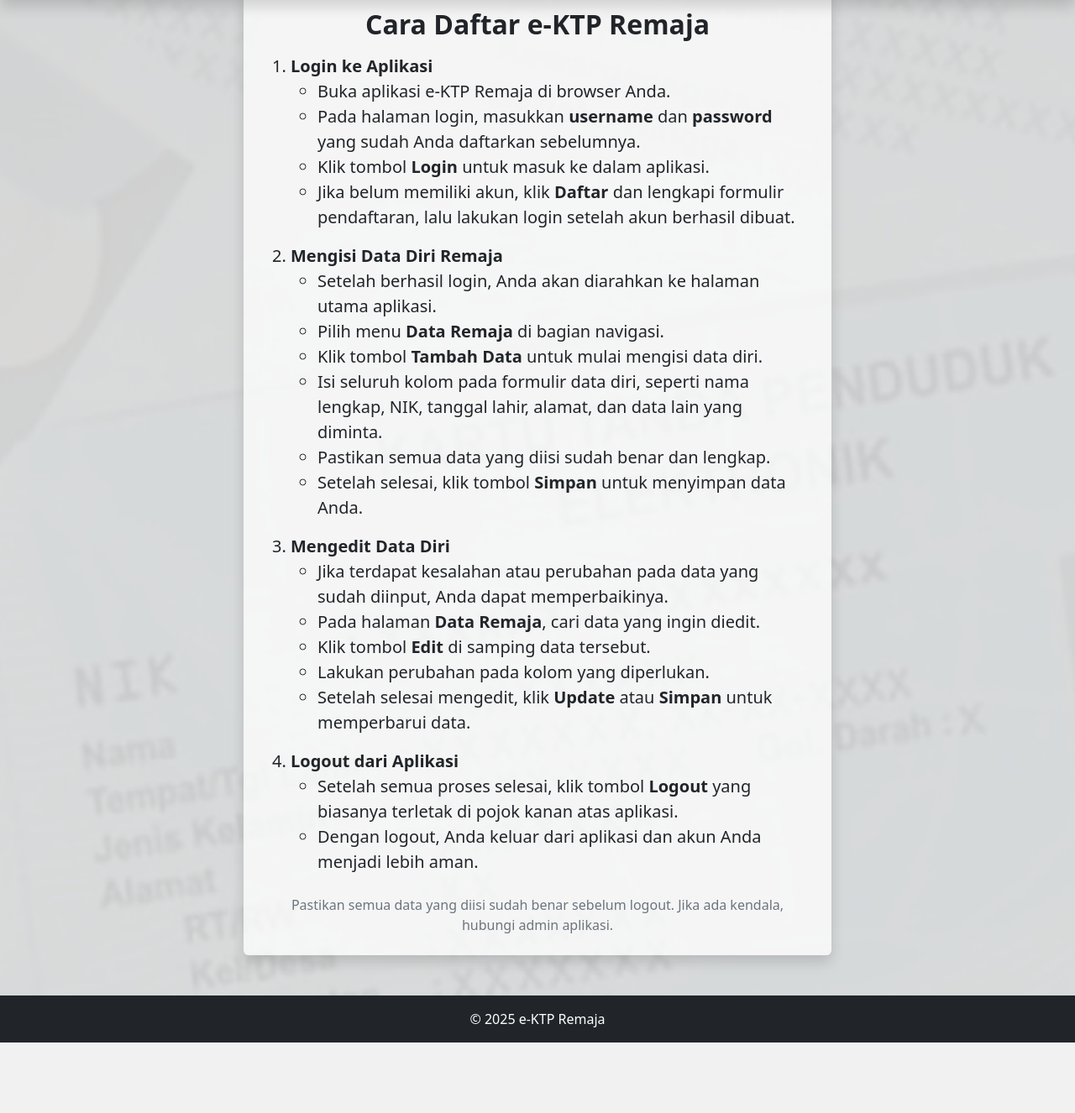
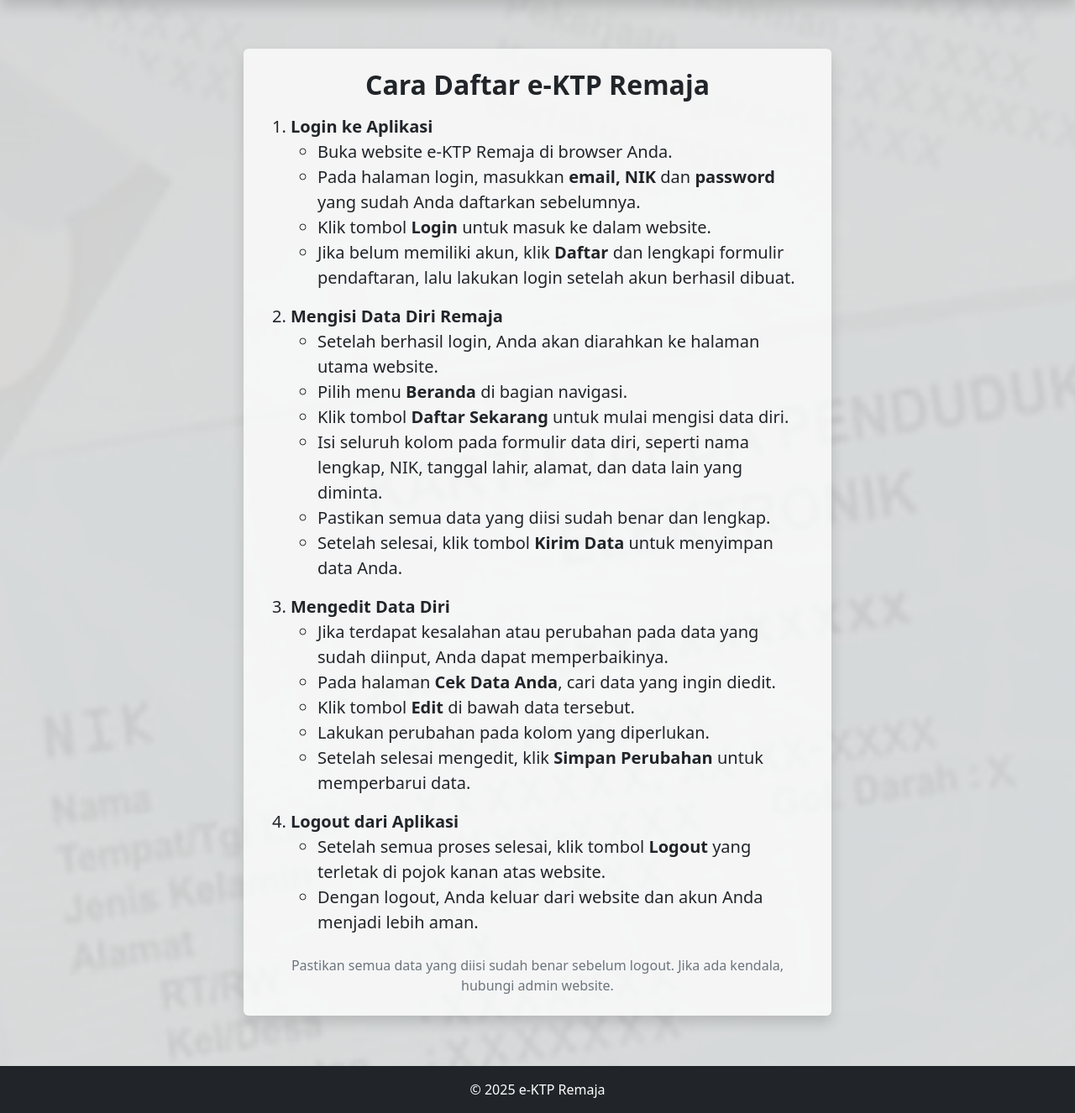
Before and after one commit to maul-PG/ktp, a PHP site: page /cara_daftar.php in a window 1280 px wide. Shown: the part 62-1388 px from the top of the page at 84% size. Before the commit the page ends 1304 px from the top, so only its background shows below. Run offline with PHP 8.4, Linux system fonts and the light colour scheme.

Commit message:
sudah final insyallah

```diff
--- a/cara_daftar.php
+++ b/cara_daftar.php
@@ -32,50 +32,50 @@
     </nav>
 
 <!-- Hero Section dan cara daftar-->
-<section class="text-center py-5 min-vh-100 d-flex flex-column align-items-center justify-content-center"
-  style="background-image: url('img/ktp-hm.png'); background-repeat: no-repeat; background-size: cover; background-position: center; padding-top: 120px;">
+<section class="text-center min-vh-100 d-flex flex-column align-items-center justify-content-center"
+  style="background-image: url('img/ktp-hm.png'); background-repeat: no-repeat; background-size: cover; background-position: center; padding-top: 120px; padding-bottom: 60px;">
     <div class="bg-white bg-opacity-75 rounded p-4 shadow" style="max-width: 700px;">
         <h1 class="fw-bold mb-3" style="font-size:2rem;">Cara Daftar e-KTP Remaja</h1>
         <ol class="text-start fs-5">
             <li>
                 <b>Login ke Aplikasi</b><br>
                 <ul>
-                    <li>Buka aplikasi e-KTP Remaja di browser Anda.</li>
-                    <li>Pada halaman login, masukkan <b>username</b> dan <b>password</b> yang sudah Anda daftarkan sebelumnya.</li>
-                    <li>Klik tombol <b>Login</b> untuk masuk ke dalam aplikasi.</li>
+                    <li>Buka website e-KTP Remaja di browser Anda.</li>
+                    <li>Pada halaman login, masukkan <b>email</b><b>, NIK</b> dan <b>password</b> yang sudah Anda daftarkan sebelumnya.</li>
+                    <li>Klik tombol <b>Login</b> untuk masuk ke dalam website.</li>
                     <li>Jika belum memiliki akun, klik <b>Daftar</b> dan lengkapi formulir pendaftaran, lalu lakukan login setelah akun berhasil dibuat.</li>
                 </ul>
             </li>
             <li class="mt-3">
                 <b>Mengisi Data Diri Remaja</b><br>
                 <ul>
-                    <li>Setelah berhasil login, Anda akan diarahkan ke halaman utama aplikasi.</li>
-                    <li>Pilih menu <b>Data Remaja</b> di bagian navigasi.</li>
-                    <li>Klik tombol <b>Tambah Data</b> untuk mulai mengisi data diri.</li>
+                    <li>Setelah berhasil login, Anda akan diarahkan ke halaman utama website.</li>
+                    <li>Pilih menu <b>Beranda</b> di bagian navigasi.</li>
+                    <li>Klik tombol <b>Daftar Sekarang</b> untuk mulai mengisi data diri.</li>
                     <li>Isi seluruh kolom pada formulir data diri, seperti nama lengkap, NIK, tanggal lahir, alamat, dan data lain yang diminta.</li>
                     <li>Pastikan semua data yang diisi sudah benar dan lengkap.</li>
-                    <li>Setelah selesai, klik tombol <b>Simpan</b> untuk menyimpan data Anda.</li>
+                    <li>Setelah selesai, klik tombol <b>Kirim Data</b> untuk menyimpan data Anda.</li>
                 </ul>
             </li>
             <li class="mt-3">
                 <b>Mengedit Data Diri</b><br>
                 <ul>
                     <li>Jika terdapat kesalahan atau perubahan pada data yang sudah diinput, Anda dapat memperbaikinya.</li>
-                    <li>Pada halaman <b>Data Remaja</b>, cari data yang ingin diedit.</li>
-                    <li>Klik tombol <b>Edit</b> di samping data tersebut.</li>
+                    <li>Pada halaman <b>Cek Data Anda</b>, cari data yang ingin diedit.</li>
+                    <li>Klik tombol <b>Edit</b> di bawah data tersebut.</li>
                     <li>Lakukan perubahan pada kolom yang diperlukan.</li>
-                    <li>Setelah selesai mengedit, klik <b>Update</b> atau <b>Simpan</b> untuk memperbarui data.</li>
+                    <li>Setelah selesai mengedit, klik <b>Simpan Perubahan</b> untuk memperbarui data.</li>
                 </ul>
             </li>
             <li class="mt-3">
                 <b>Logout dari Aplikasi</b><br>
                 <ul>
-                    <li>Setelah semua proses selesai, klik tombol <b>Logout</b> yang biasanya terletak di pojok kanan atas aplikasi.</li>
-                    <li>Dengan logout, Anda keluar dari aplikasi dan akun Anda menjadi lebih aman.</li>
+                    <li>Setelah semua proses selesai, klik tombol <b>Logout</b> yang terletak di pojok kanan atas website.</li>
+                    <li>Dengan logout, Anda keluar dari website dan akun Anda menjadi lebih aman.</li>
                 </ul>
             </li>
         </ol>
-        <p class="mt-4 mb-0 text-secondary">Pastikan semua data yang diisi sudah benar sebelum logout. Jika ada kendala, hubungi admin aplikasi.</p>
+        <p class="mt-4 mb-0 text-secondary">Pastikan semua data yang diisi sudah benar sebelum logout. Jika ada kendala, hubungi admin website.</p>
     </div>
 </section>
 
--- a/cekDataAnda.php
+++ b/cekDataAnda.php
@@ -12,6 +12,8 @@
     exit;
 }
 ?>
+
+<!--form cek data anda-->
 
 <!DOCTYPE html>
 <html lang="en">
--- a/daftar_diri.php
+++ b/daftar_diri.php
@@ -29,6 +29,8 @@
     }
 }
 ?>
+
+<!-- Formulir Pendataan KTP Remaja -->
 
 <!DOCTYPE html>
 <html lang="en">
--- a/register.php
+++ b/register.php
@@ -1,5 +1,8 @@
 <?php
 include "koneksi.php";
+
+//tempat koneksi ke database
+// Cek apakah form registrasi sudah disubmit
 
 if ($_SERVER["REQUEST_METHOD"] == "POST") {
     $email = $_POST['email'];
@@ -20,6 +23,7 @@
 }
 ?>
 
+<!-- HTML untuk halaman registrasi -->
 
 <!DOCTYPE html>
 <html lang="en">
--- a/tentang.php
+++ b/tentang.php
@@ -75,14 +75,14 @@
             <li><strong>Email:</strong> info@ektp-remaja.id</li>
             <li><strong>Telp:</strong> (021) 123-4567</li>
             <li><strong>WA:</strong> +62 812-3456-7890</li>
-            <li><strong>Alamat:</strong> Jl. Merdeka No. 17, Jakarta</li>
+            <li><strong>Alamat:</strong> Jl. SeturanRaya No. 1, Yogyakarta</li>
           </ul>
         </div>
             </div>
           </div>
         </div>
       </section>
-      <!-- Bootstrap JS (needed for modal) -->
+      <!-- Bootstrap JS untuk modal -->
       <script src="https://cdn.jsdelivr.net/npm/bootstrap@5.3.3/dist/js/bootstrap.bundle.min.js"></script>
 
 <footer class="text-white text-center py-3 bg-dark">
```
Also changed, not shown: data_remaja.php (+8 -1 lines), edit_data.php (+5 -3 lines), halamanD.php (+16 -16 lines), index.php (+6 -9 lines), login.php (+5 -6 lines), img/foto_almet.jpeg (added), img/gara_foto.jpeg (added).
